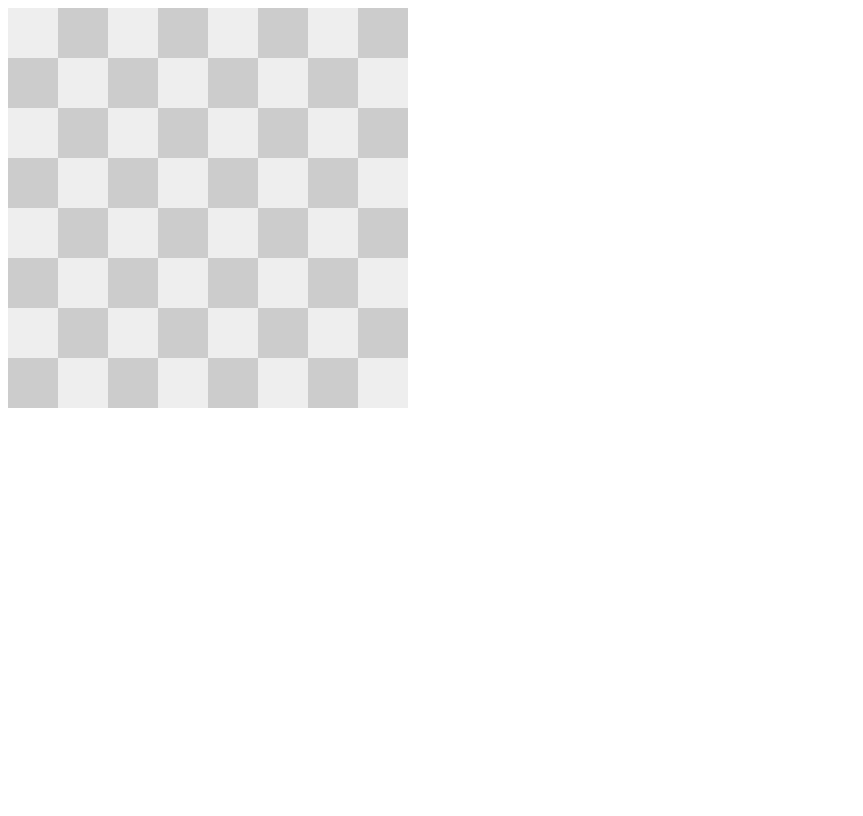
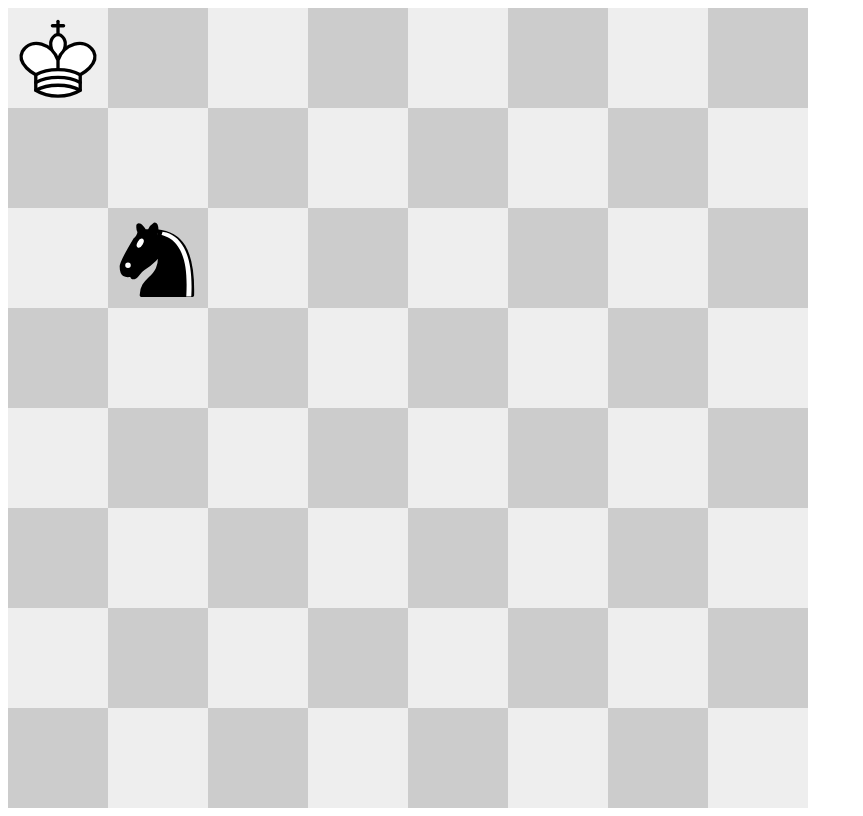
Before and after one commit to prendradjaja/chessboard, a website built with webpack: page public/index.html in a window 1280 px wide. Shown: the whole page, without its empty margins (0-863 px from the left). Built offline with nearby package versions, Linux system fonts and the light colour scheme.

Commit message:
Draw pieces on the board

```diff
--- a/public/styles.css
+++ b/public/styles.css
@@ -1,5 +1,5 @@
 :root {
-  --cell-size: 50px;
+  --cell-size: 100px;
 }
 
 .main-layer {
@@ -12,6 +12,10 @@
   height: var(--cell-size);
 }
 
+.square img {
+  width: 100%;
+}
+
 .square.dark {
   background: #ccc;
 }
--- a/src/index.ts
+++ b/src/index.ts
@@ -9,6 +9,14 @@ const $$ = document.querySelectorAll.bind(document);
 
 const BOARD_SIZE = 8; // height & width in squares -- duplicated in styles.css
 
+type Position = PlacedPiece[]; // TODO name?
+
+interface PlacedPiece {
+  type: 'k' | 'q' | 'r' | 'b' | 'n' | 'p';
+  color: 'w' | 'b';
+  coordinates: [number, number];
+}
+
 function main() {
   new Chessboard('#my-board');
 }
@@ -18,16 +26,30 @@ class Chessboard {
   private mainLayer!: HTMLElement;
   private coordinatesLayer!: HTMLElement;
 
+  private squares: Partial<Record<string, HTMLElement>>; // What type should I use?
+
+  // private piecesLayer!: HTMLElement;
+
   constructor(selector: string) {
     const root = $(selector);
     if (!root) {
       throw new Error('Root element not found');
     }
     this.root = root as HTMLElement;
-    this.render();
+    this.squares = {};
+    this.renderBoard();
+
+    this.renderPosition([
+      { type: 'k', color: 'w', coordinates: [0, 0] },
+      { type: 'n', color: 'b', coordinates: [2, 1] },
+    ]);
   }
 
-  private render(): void {
+  private renderBoard(): void {
+    // // <div class="pieces-layer">
+    // this.piecesLayer = document.createElement('div');
+    // this.root.appendChild(this.piecesLayer);
+
     // <div class="main-layer">
     this.mainLayer = document.createElement('div');
     this.root.appendChild(this.mainLayer);
@@ -40,6 +62,7 @@ class Chessboard {
         this.mainLayer.appendChild(square);
         const squareColor = (r + c) % 2 === 0 ? 'light' : 'dark';
         square.classList.add('square', squareColor);
+        this.squares[`${r}-${c}`] = square;
       }
     }
     // </div.main-layer>
@@ -49,6 +72,26 @@ class Chessboard {
     this.root.appendChild(this.coordinatesLayer);
     this.coordinatesLayer.classList.add('coordinates-layer');
   }
+
+  private renderPosition(position: Position): void {
+    this.clearBoard();
+    for (let piece of position) {
+      const squareEl = this.getSquareElement(piece.coordinates[0], piece.coordinates[1]);
+      const pieceEl = document.createElement('img');
+      squareEl.appendChild(pieceEl);
+      pieceEl.src = `./images/pieces/${piece.color}${piece.type}.svg`;
+    }
+  }
+
+  private clearBoard(): void {
+    for (let square of Object.values(this.squares)) {
+      square!.innerHTML = ''; // Why do I need to tell TS that square is not undefined?
+    }
+  }
+
+  private getSquareElement(r: number, c: number): HTMLElement {
+    return this.squares[`${r}-${c}`]!;
+  }
 }
 
 // set position -- with or without animation
```
